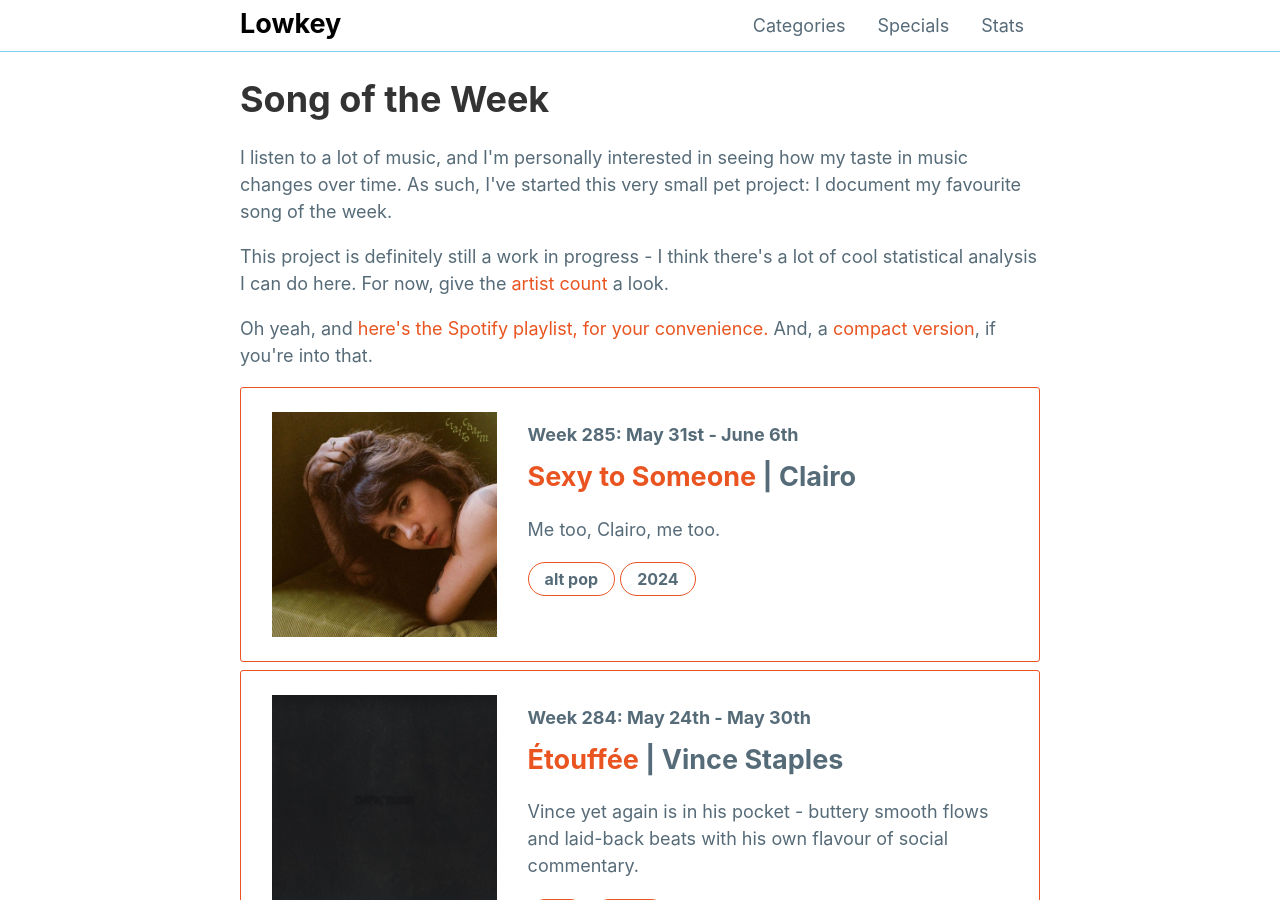
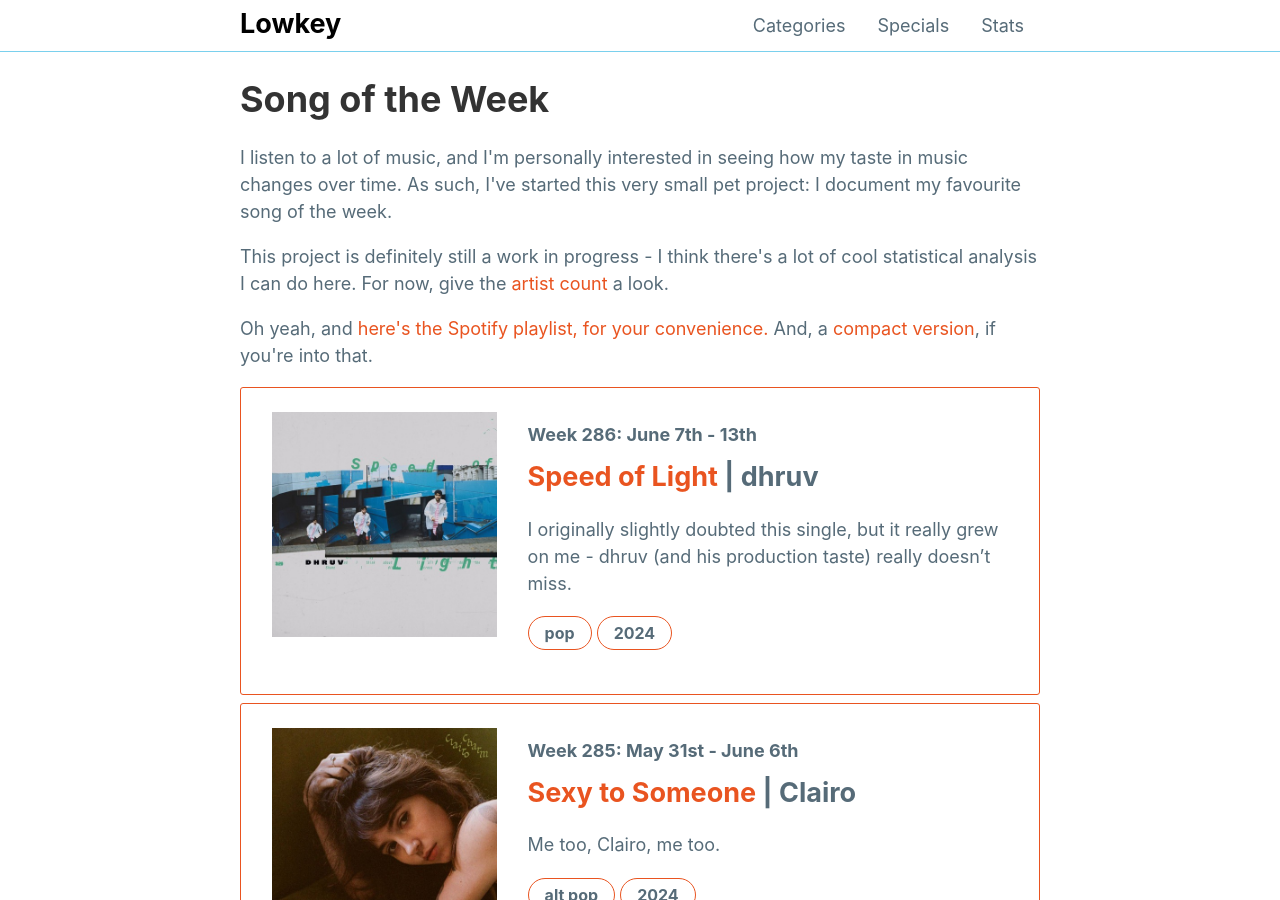
Before and after one commit to mattxwang/lowkey, a Jekyll site: the page built from stats/song-of-the-week.html, in a window 1280 px wide and 900 px high. Built offline with Jekyll 4.4.1, drawn with Linux system fonts in a browser that asks for light colours; comment, search, counter and statistics services are not loaded.

Commit message:
Speed of Light

```diff
--- a/_data/sotw.yml
+++ b/_data/sotw.yml
@@ -3150,3 +3150,13 @@ week285:
   genre: "alt pop"
   year: 2024
   blurb: Me too, Clairo, me too.
+week286:
+  week: "Week 286: June 7th - 13th"
+  title: "Speed of Light"
+  artists:
+  - "dhruv"
+  album: "Speed of Light"
+  album_art: "speed-of-light.jpeg"
+  genre: "pop"
+  year: 2024
+  blurb: I originally slightly doubted this single, but it really grew on me - dhruv (and his production taste) really doesn't miss.
```
Also changed, not shown: img/albums/speed-of-light.jpeg (added).
